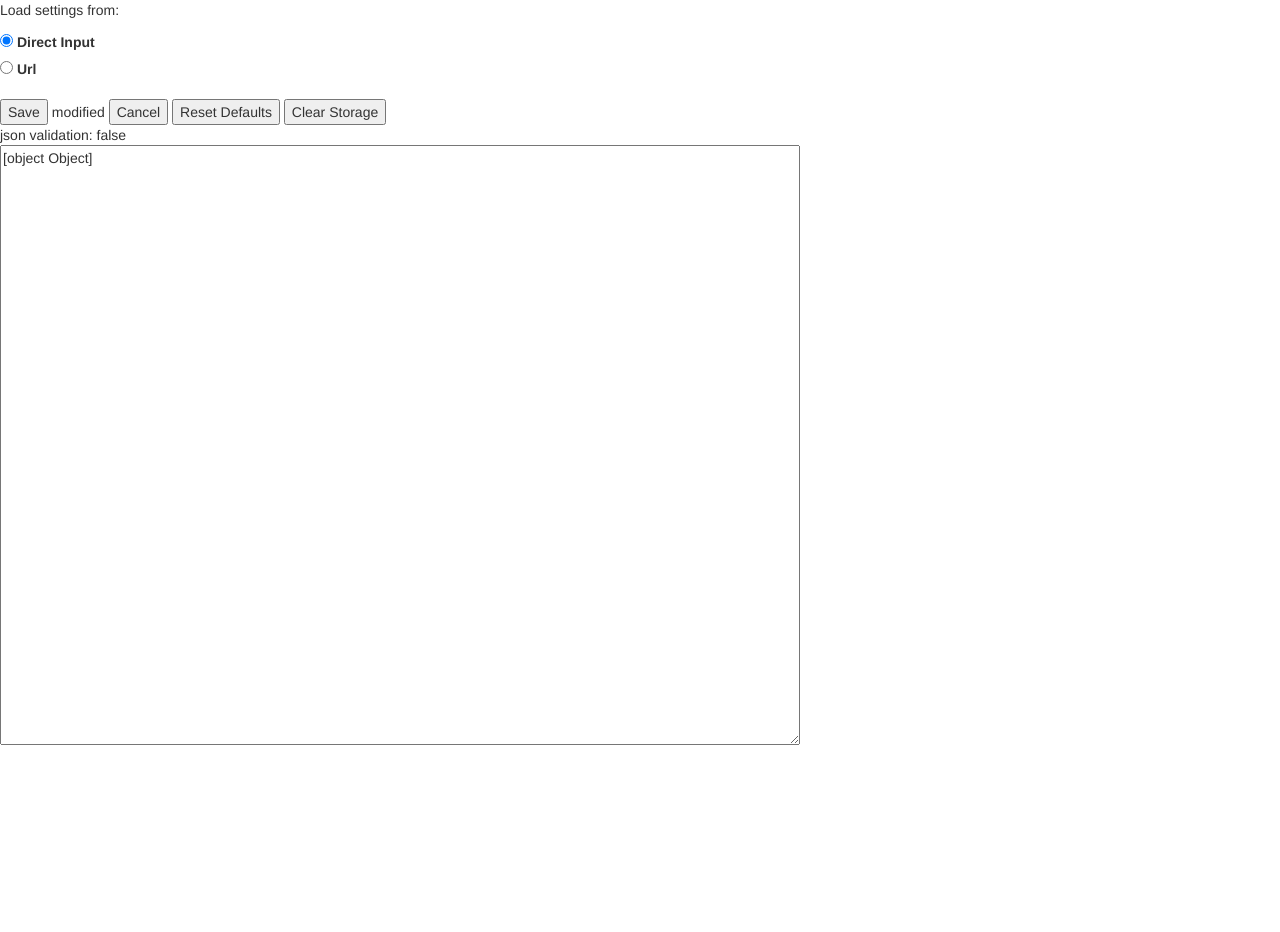
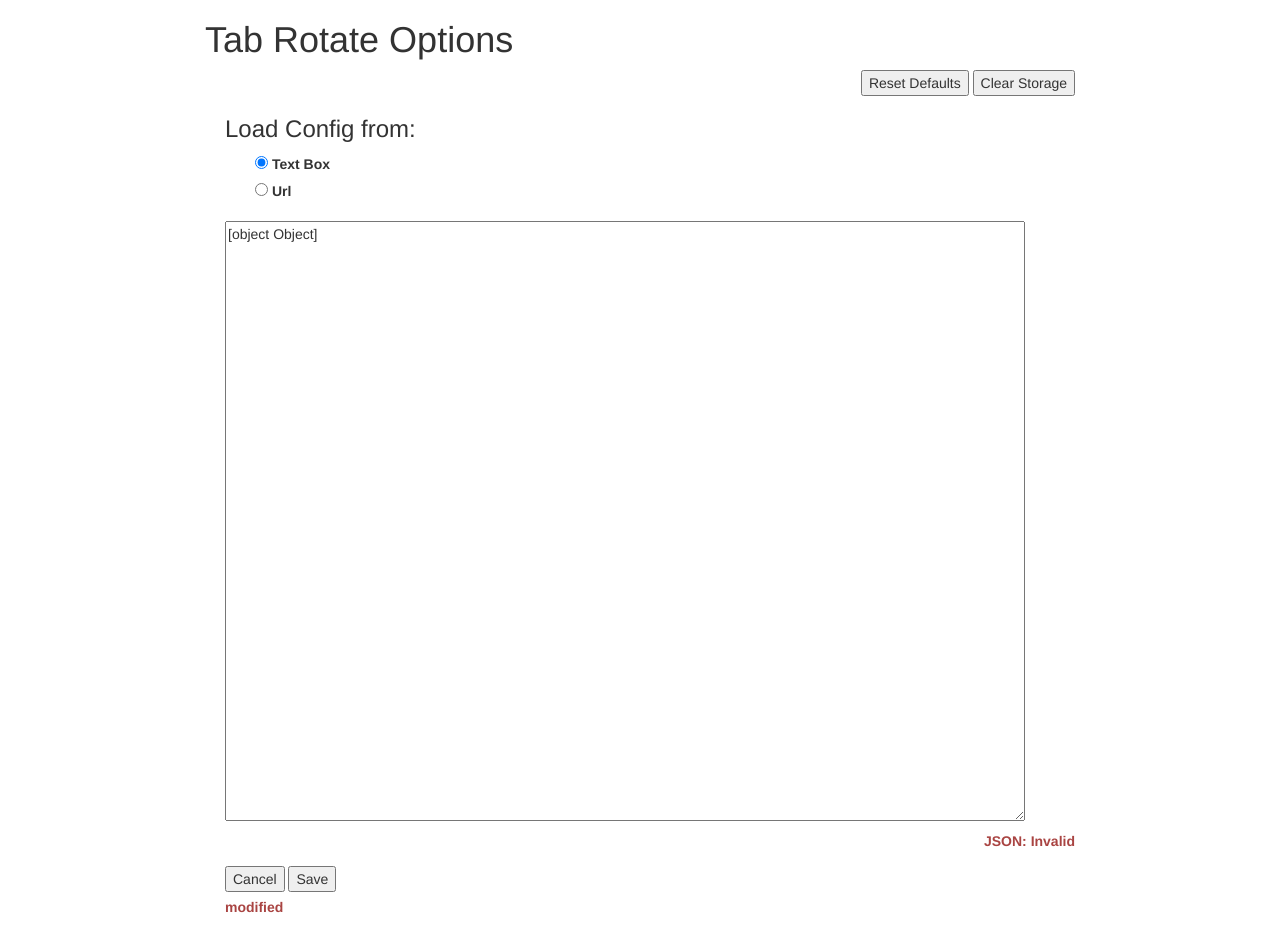
Before and after one commit to KevinSheedy/chrome-tab-rotate, a browser extension: page settings.html in a window 1280 px wide. Before the commit the page ends 800 px from the top, so only its background shows below. Drawn offline with nearby package versions, Linux system fonts and the light colour scheme.

Commit message:
Tidy up the settings page

```diff
--- a/settings.css
+++ b/settings.css
@@ -6,3 +6,31 @@
 #settingsUrl {
 	width: 100%;
 }
+
+#input-source-container {
+	margin-left: 30px;
+}
+
+#resets-container {
+	text-align: right;
+}
+
+#json-validation-message {
+	text-align: right;
+}
+
+#main-container {
+	width: 900px;
+}
+
+form {
+	margin-left: 20px;
+}
+
+.help-block {
+	font-weight: bold;
+}
+
+#url-container, #json-response-container {
+	margin-left: 60px;
+}
--- a/settings.html
+++ b/settings.html
@@ -2,7 +2,7 @@
 <html lang="en" ng-app="settingsApp">
 <head>
 	<meta charset="utf-8">
-	<title>Tab Rotate Settings</title>
+	<title>Tab Rotate Options</title>
 	<link rel="stylesheet" href="bower_components/bootstrap/dist/css/bootstrap.min.css">
 	<link rel="stylesheet" href="settings.css">
 	<script src="bower_components/jquery/dist/jquery.min.js"></script>
@@ -11,13 +11,23 @@
 </head>
 <body>
 
+	<div id="main-container" class="container">
+
+		<h1>Tab Rotate Options</h1>
+
+
 		<form name="myForm" ng-controller="SettingsCtrl">
 
-		<div class="form-group">
-			<p>Load settings from:</p>
+			<div id="resets-container">
+				<button ng-click="resetDefaults()">Reset Defaults</button>
+				<button ng-click="clearStorage()">Clear Storage</button>
+			</div>
+
+			<h3>Load Config from:</h3>
+			<div class="form-group" id="input-source-container">
 				<label>
 					<input type="radio" ng-model="settings.source" value="DIRECT">
-				Direct Input
+					Text Box
 				</label><br/>
 
 				<label>
@@ -26,25 +36,42 @@
 				</label>
 			</div>
 
-		<button ng-click="save()">Save</button>
-		<span>{{saveStatus}}</span>
-		<button ng-click="reloadSettingsFromDisc()">Cancel</button>
-		<button ng-click="resetDefaults()">Reset Defaults</button>
-		<button ng-click="clearStorage()">Clear Storage</button>
-
-		<div>json validation: {{validateConfigFile()}}</div>
-
-		<textarea id="settingsTextArea" ng-model="settings.configFile" ng-show="settings.source == 'DIRECT'"></textarea>
 
 
-		<div id="urlContainer" class="form-group" ng-show="settings.source == 'URL'">
+
+			<div class="form-group" ng-show="settings.source == 'DIRECT'" ng-class="validateConfigFile() ? 'has-success' : 'has-error'">
+				<textarea id="settingsTextArea" ng-model="settings.configFile"></textarea>
+				<div id="json-validation-message" class="help-block">JSON: {{validateConfigFile() ? "Valid" : "Invalid"}}</div>
+			</div>
+
+
+			<div id="url-container" class="form-group" ng-show="settings.source == 'URL'" ng-class="urlValid ? 'has-success' : 'has-error'">
 				<input type="text" class="form-control" ng-model="settings.url" id="settingsUrl"></input>
-			<button id="fetchSettings" ng-click="fetchSettings()">Test Connection</button>
-			<span>{{httpStatusText}}</span>
+				<button id="fetchSettings" ng-click="fetchSettings()">Test Url</button>
+				<span class="help-block">{{httpStatusText}}</span>
+			</div>
+
+			<div id="json-response-container" class="form-group" ng-show="settings.source == 'URL'" ng-class="validateConfigFile() ? 'has-success' : 'has-error'">
 				<pre>{{settings.configFile}}</pre>
+				<div id="json-validation-message" class="help-block">JSON: {{validateConfigFile() ? "Valid" : "Invalid"}}</div>
+			</div>
+
+
+
+			<div class="row" ng-class="formStatus == 'SAVED' ? 'has-success' : 'has-error'">
+
+				<div class="col-md-4">
+					<div class="form-group">
+						<button ng-click="reloadSettingsFromDisc()">Cancel</button>
+						<button ng-click="save()">Save</button>
+						<span class="help-block">{{formMessage()}}</span>
+					</div>
+				</div>
 			</div>
 
 		 </form>
 
+	 </div>
+
 </body>
 </html>
--- a/settings.js
+++ b/settings.js
@@ -34,9 +34,11 @@ settingsApp.controller('SettingsCtrl', function ($scope, $http) {
 				dataType: "text",
 				success: function(res) {
 					$scope.settings.configFile = res;
+					$scope.urlValid = true;
 					$scope.$apply();
 				},
 				error: function(res) {
+					$scope.urlValid = false;
 					$scope.$apply();
 				},
 				complete: function(jqXHR, textStatus) {
@@ -62,7 +64,7 @@ settingsApp.controller('SettingsCtrl', function ($scope, $http) {
 
 		$scope.save = function() {
 			chrome.storage.sync.set($scope.settings, function() {
-				$scope.saveStatus = "Saved";
+				$scope.formStatus = "SAVED";
 				$scope.$apply();
 			});
 		}
@@ -72,6 +74,7 @@ settingsApp.controller('SettingsCtrl', function ($scope, $http) {
 			chrome.storage.sync.get(null, function(val) {
 
 				$scope.settings = jQuery.isEmptyObject(val) ? getDefaults() : val;
+				$scope.formStatus == "CLEAN";
 				$scope.$apply();
 			})
 
@@ -84,7 +87,20 @@ settingsApp.controller('SettingsCtrl', function ($scope, $http) {
 		$scope.settings = getDefaults();
 		$scope.reloadSettingsFromDisc();
 
-		$scope.$watch('settings', function() { $scope.saveStatus = "modified" }, true);
+		$scope.$watch('settings', function() {
+			$scope.formStatus = "MODIFIED";
+		}, true);
+
+		$scope.formStatus = "CLEAN";
+
+		$scope.formMessage = function() {
+			if($scope.formStatus == "MODIFIED")
+				return "modified";
+			else if($scope.formStatus == "SAVED")
+				return "Saved";
+			else
+				return "";
+		}
 	}
 
 });
```
Lines whose indentation alone changed are shown as unchanged.
